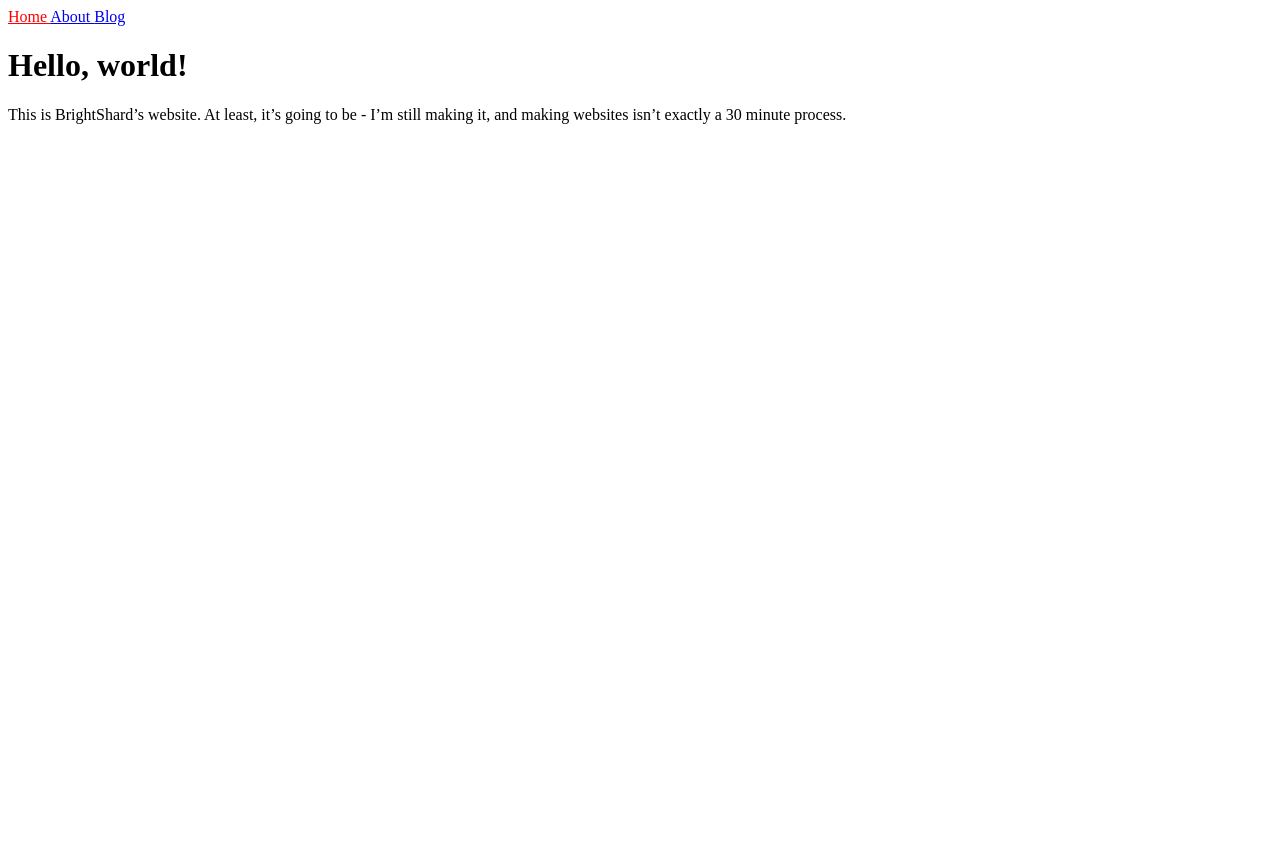
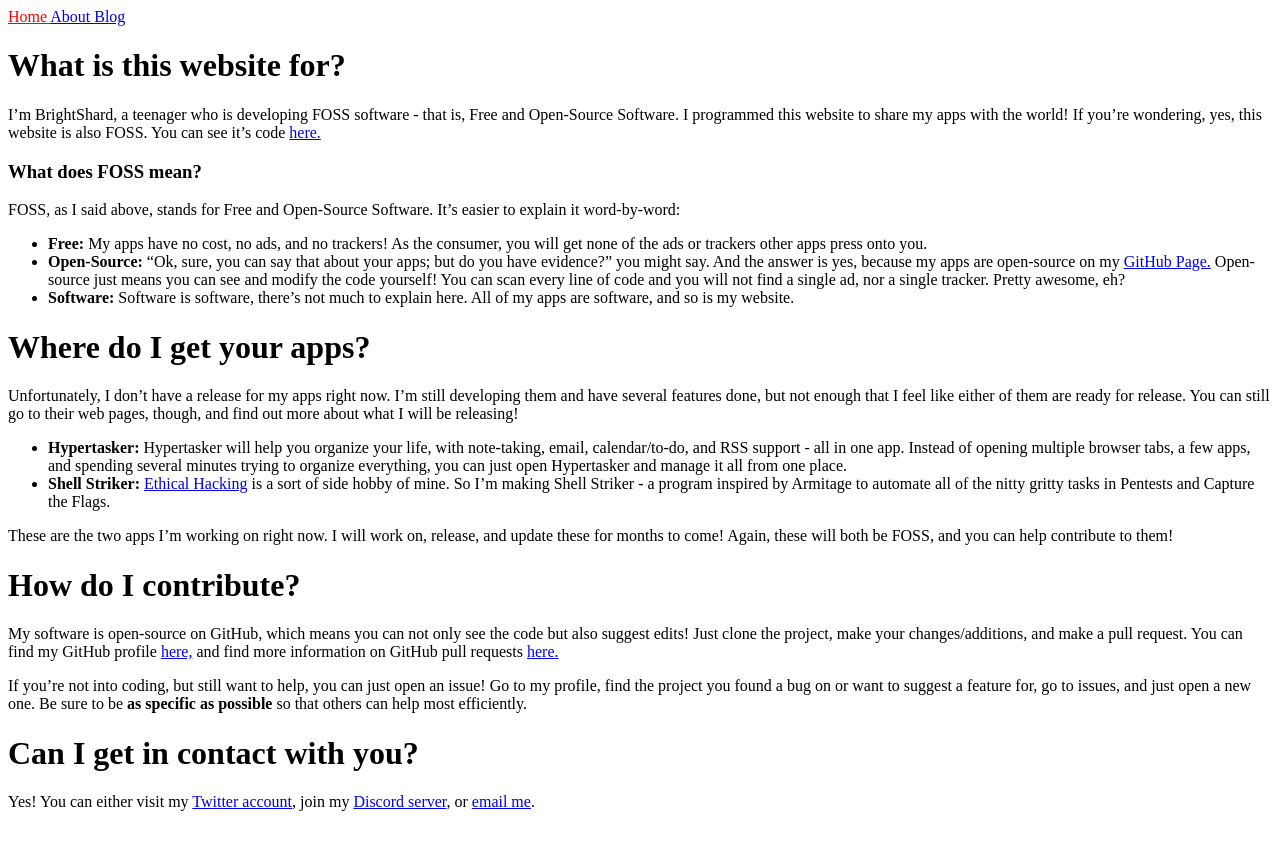
Before and after one commit to Bright-Shard/website, a Jekyll site: the page built from index.md, in a window 1280 px wide. Shown: the top 850 px of the page. Built offline with Jekyll 4.4.1, drawn with Linux system fonts in a browser that asks for light colours.

Commit message:
Alpha 0.3 -Made some pages look better -Made index.md actually useful -Will try to include themes in the next update

```diff
--- a/_layouts/default.html
+++ b/_layouts/default.html
@@ -7,6 +7,6 @@
   </head>
   <body>
     {% include nav.html %}
-    {{ content | markdownify}}
+    {{ content | markdownify }}
   </body>
 </html>
--- a/index.md
+++ b/index.md
@@ -2,5 +2,27 @@
 layout: default
 title: Home
 ---
-# Hello, world!
-This is BrightShard's website. At least, it's going to be - I'm still making it, and making websites isn't exactly a 30 minute process.
+# What is this website for?
+I'm BrightShard, a teenager who is developing FOSS software - that is, Free and Open-Source Software. I programmed this website to share my apps with the world! If you're wondering, yes, this website is also FOSS. You can see it's code [here.](https://github.com/Bright-Shard/bright-shard.github.io/)
+
+### What does FOSS mean?
+FOSS, as I said above, stands for Free and Open-Source Software. It's easier to explain it word-by-word:
+- **Free:** My apps have no cost, no ads, and no trackers! As the consumer, you will get none of the ads or trackers other apps press onto you.
+- **Open-Source:** "Ok, sure, you can say that about your apps; but do you have evidence?" you might say. And the answer is yes, because my apps are open-source on my [GitHub Page.](https://github.com/Bright-Shard/) Open-source just means you can see and modify the code yourself! You can scan every line of code and you will not find a single ad, nor a single tracker. Pretty awesome, eh?
+- **Software:** Software is software, there's not much to explain here. All of my apps are software, and so is my website.
+
+# Where do I get your apps?
+Unfortunately, I don't have a release for my apps right now. I'm still developing them and have several features done, but not enough that I feel like either of them are ready for release. You can still go to their web pages, though, and find out more about what I will be releasing!
+
+- **Hypertasker:** Hypertasker will help you organize your life, with note-taking, email, calendar/to-do, and RSS support - all in one app. Instead of opening multiple browser tabs, a few apps, and spending several minutes trying to organize everything, you can just open Hypertasker and manage it all from one place.
+- **Shell Striker:** [Ethical Hacking](/what-is-ethical-hacking.md/) is a sort of side hobby of mine. So I'm making Shell Striker - a program inspired by Armitage to automate all of the nitty gritty tasks in Pentests and Capture the Flags.
+
+These are the two apps I'm working on right now. I will work on, release, and update these for months to come! Again, these will both be FOSS, and you can help contribute to them!
+
+# How do I contribute?
+My software is open-source on GitHub, which means you can not only see the code but also suggest edits! Just clone the project, make your changes/additions, and make a pull request. You can find my GitHub profile [here,](https://github.com/Bright-Shard/) and find more information on GitHub pull requests [here.](https://docs.github.com/en/github/collaborating-with-issues-and-pull-requests/about-pull-requests/)
+
+If you're not into coding, but still want to help, you can just open an issue! Go to my profile, find the project you found a bug on or want to suggest a feature for, go to issues, and just open a new one. Be sure to be **as specific as possible** so that others can help most efficiently.
+
+# Can I get in contact with you?
+Yes! You can either visit my [Twitter account](https://twitter.com/bright_shard/), join my [Discord server](https://discord.gg/BnjuwTn), or [email me](mailto:brightshard@brightshard.dev).
```
Also changed, not shown: _layouts/author.md (+1 -1 lines), _posts/2021-07-03-first-post.md (+1 -1 lines).
